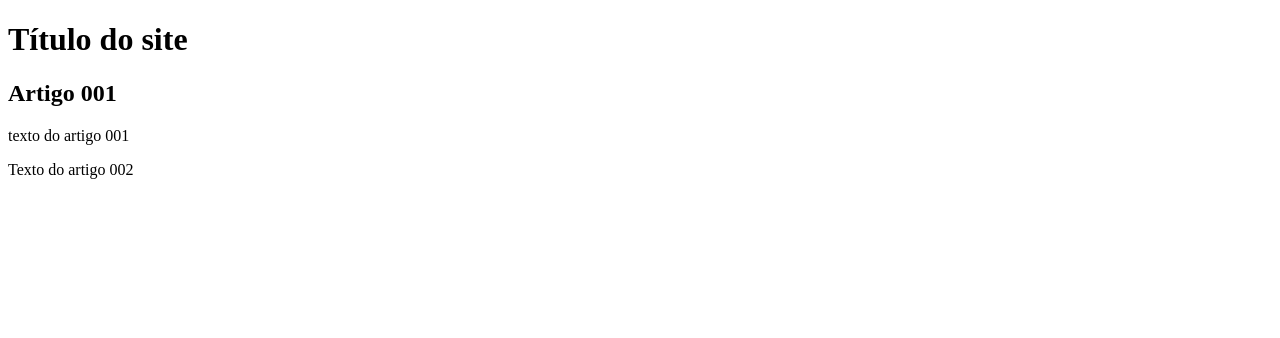
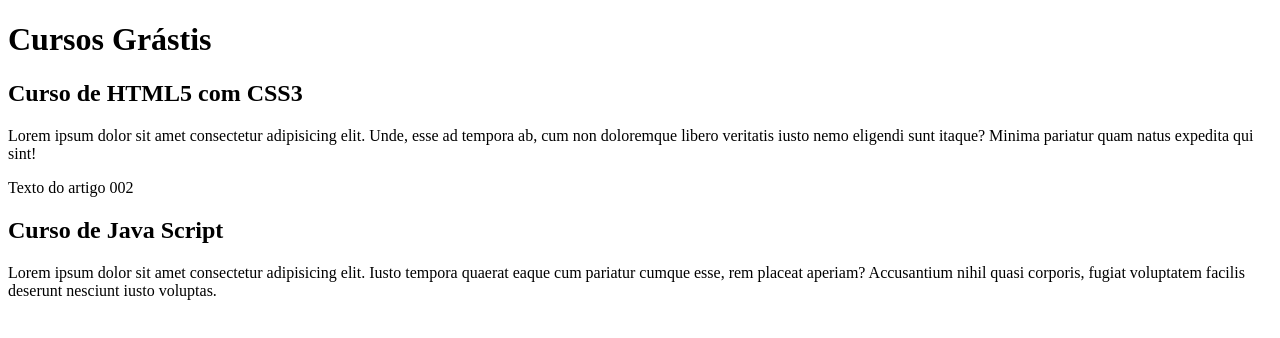
Before and after one commit to almirandrade77/projeto-site, a plain HTML site: page index.html in a window 1280 px wide. Drawn offline with Linux system fonts and the light colour scheme.

Commit message:
comecei a escrever o conteúdo

```diff
--- a/index.html
+++ b/index.html
@@ -8,13 +8,15 @@
 <body>
     <main>
 <header>
-    <h1>Título do site    </h1>
+    <h1>Cursos Grástis   </h1>
 </header>
 <article>
-    <h2>Artigo 001</h2>
-    <p>texto do artigo 001</p>
+    <h2>Curso de HTML5 com CSS3</h2>
+    <p>Lorem ipsum dolor sit amet consectetur adipisicing elit. Unde, esse ad tempora ab, cum non doloremque libero veritatis iusto nemo eligendi sunt itaque? Minima pariatur quam natus expedita qui sint!</p>
     <p>Texto do artigo 002</p>
 </article>
+<h2>Curso de Java Script</h2>
+<p>Lorem ipsum dolor sit amet consectetur adipisicing elit. Iusto tempora quaerat eaque cum pariatur cumque esse, rem placeat aperiam? Accusantium nihil quasi corporis, fugiat voluptatem facilis deserunt nesciunt iusto voluptas.</p>
 </main>
 
 </body>
```
